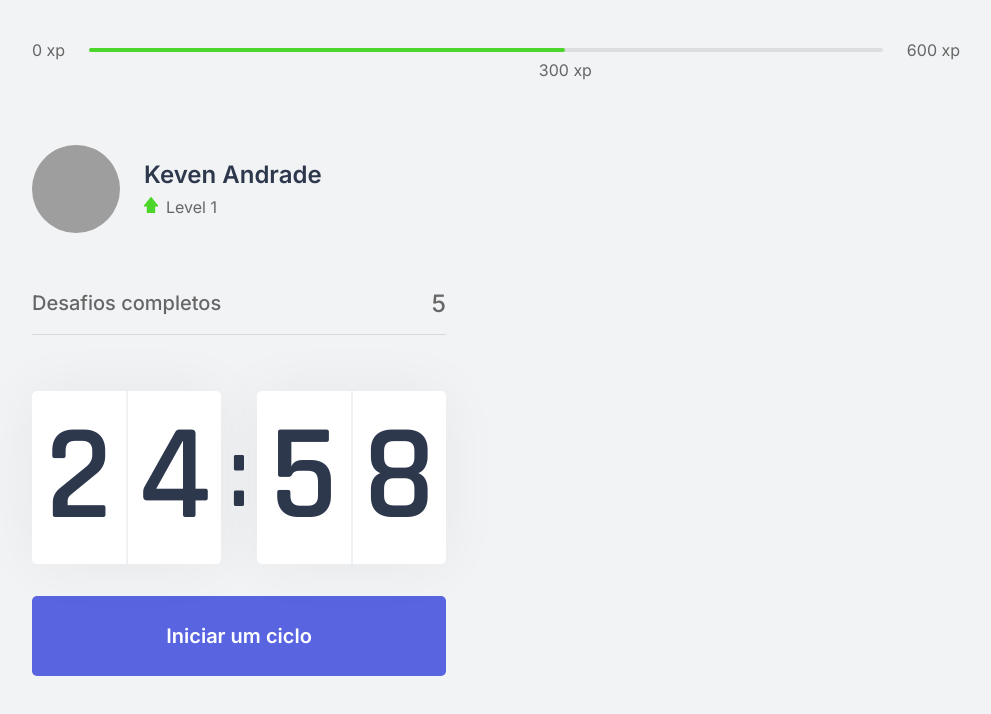
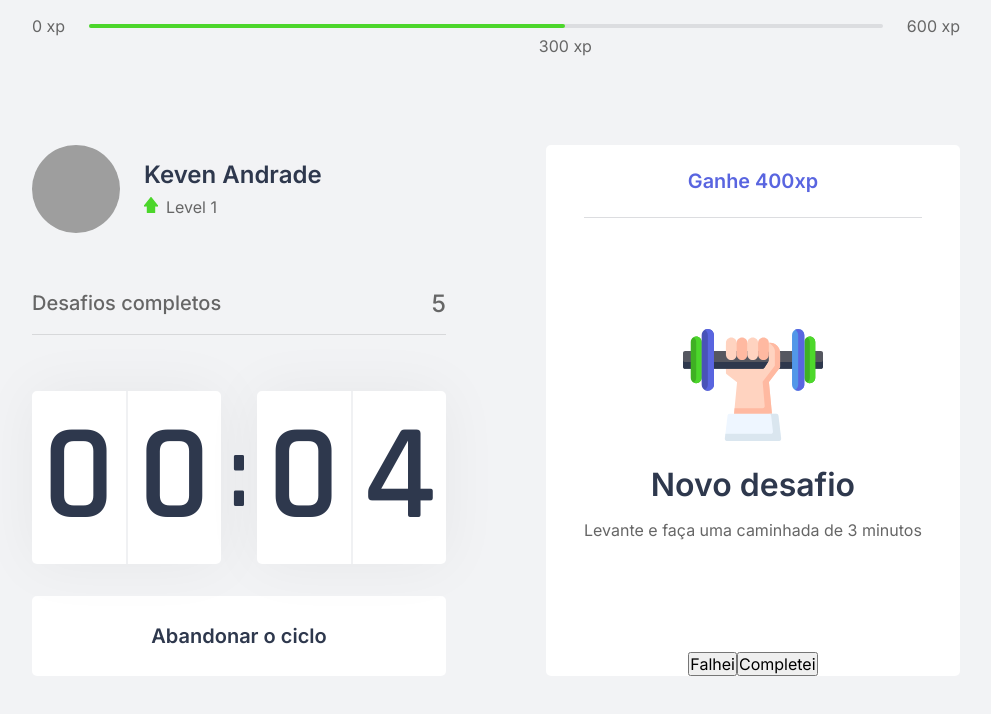
Before and after one commit to KevenAndrade/Take_a_break_Next.js, a Next.js app: page / in a window 1280 px wide. Both pictures are taken after a click on the button "Iniciar um ciclo". Shown: the top 714 px of the page, without its empty margins (144-1135 px from the left). Built offline with nearby package versions, Linux system fonts and the light colour scheme; grey boxes are pictures that could not be loaded.

Commit message:
countdown finished

```diff
--- /dev/null
+++ b/src/components/ChalengeBox.tsx
@@ -0,0 +1,40 @@
+import styles from '../styles/components/ChalengeBox.module.css';
+
+
+export function ChalengeBox(){
+    const hasActiveChallenge = true;
+    return (
+    <div className={styles.ChalengeBoxContainer}>
+    {hasActiveChallenge ? (
+        <div className={styles.ChalengeBoxActive}>
+            <header>Ganhe 400xp</header>
+            <main>
+                <img src="icons/body.svg" alt=""/>
+                <strong>Novo desafio</strong>
+                <p>Levante e faça uma caminhada de 3 minutos</p>
+            </main>
+            <footer>
+                <button
+                    type="button"
+                    className={styles.challengefailButton}
+                >Falhei
+                </button>
+                <button
+                    type="button"
+                    className={styles.challengecompleteButton}
+                >Completei
+                </button>
+            </footer>
+        </div>
+    ):(
+        <div className={styles.ChalengeBoxNotActive}>
+            <strong> Finalize um ciclo para receber desafios a serem completados</strong>
+            <p>
+                <img src="icons/level-up.svg" alt="Level up"/>
+                Avance de level completando desafios
+            </p>
+        </div>
+    )}
+    </div>
+    )
+}
--- a/src/components/CountDown.tsx
+++ b/src/components/CountDown.tsx
@@ -1,10 +1,13 @@
 import { useState, useEffect } from 'react';
 import styles from '../styles/components/CountDown.module.css';
 
+let countdownTimeout: NodeJS.Timeout;
+
 export function CountDown(){
 
-    const [time,setTime] = useState(25*60);
-    const [active,setActive] = useState(false);
+    const [time,setTime] = useState(0.1*60);
+    const [isactive,setActive] = useState(false);
+    const [hasFinished,sethasFinished] = useState(false);
 
     const minutes = Math.floor(time/60);
     const seconds = time % 60;
@@ -16,14 +19,24 @@
        setActive(true);
     }
 
+    function resetCount(){
+       clearTimeout(countdownTimeout);
+       setActive(false);
+       setTime(0.1*60);
+    }
+
     useEffect(() =>{
        /* console.log(active); */
-       if (active && time >0){
-        setTimeout(() =>{
+        if (isactive && time >0){
+            countdownTimeout = setTimeout(() =>{
                 setTime( time - 1 );
-        },1000)
+            },1000);
+        } else if (isactive  && time == 0) {
+            /* console.log('finalisou.'); */
+            setActive(false);
+            sethasFinished(true);
         }
-    }, [active, time])
+    }, [isactive, time])
 
     return (
         <div>
@@ -38,6 +51,25 @@
                     <span>{secR}</span>
                 </div>
             </div>
+
+            { hasFinished ? (
+                <button
+                    disabled
+                    className={styles.startCountButton}
+                >
+                    Ciclo encerrado
+                </button>
+            ):(
+                <>
+                    { isactive ? (
+                    <button
+                        type="button"
+                        className={`${styles.startCountButton} ${styles.startCountButtonActive}`}
+                        onClick={resetCount}
+                    >
+                            Abandonar o ciclo
+                    </button>
+                    ):(
                         <button
                         type="button"
                         className={styles.startCountButton}
@@ -45,6 +77,15 @@
                         >
                             Iniciar um ciclo
                         </button>
+                    )}
+                </>
+            )}
+
+
+
+
+
+
         </div>
     );
 }
--- a/src/pages/index.tsx
+++ b/src/pages/index.tsx
@@ -5,6 +5,7 @@
 import Experiencebar from "../components/Experiencebar";
 import { Perfil } from "../components/Perfil";
 import styles from '../styles/components/Home.module.css';
+import { ChalengeBox } from "../components/ChalengeBox";
 
 
 
@@ -23,7 +24,7 @@
         </div>
 
         <div>
-
+          <ChalengeBox/>
         </div>
       </section>
     </div>
--- /dev/null
+++ b/src/styles/components/ChalengeBox.module.css
@@ -0,0 +1,80 @@
+.ChalengeBoxContainer{
+    height: 100%;
+
+    background: var(--white);
+    border-radius: 5px;
+    box-shadow: 0 0 60 rgba(0, 0, 0, 0.05);
+
+    display: flex;
+    flex-direction: column;
+    align-items: center;
+    justify-content: center;
+
+    text-align: center;
+}
+
+.ChalengeBoxNotActive{
+    display: flex;
+    flex-direction: column;
+    align-items: center;
+}
+
+.ChalengeBoxNotActive strong{
+    font-size: 1.5rem;
+    font-weight: 500;
+    line-height: 1.4;
+}
+
+.ChalengeBoxNotActive p {
+    display: flex;
+    flex-direction: column;
+    align-items: center;
+    line-height: 1.4;
+    max-width: 40%;
+    margin-top: 3rem;
+}
+
+.ChalengeBoxNotActive p img{
+    margin-bottom: 1rem;
+}
+
+.ChalengeBoxActive{
+    height: 100%;
+
+    display:flex;
+    flex-direction:column;
+}
+
+.ChalengeBoxActive header{
+    color: var(--blue);
+    font-weight: 600;
+    font-size:1.24rem;
+    padding: 1.5rem 1.5rem;
+    border-bottom: 1px solid var(--gray-line);
+}
+.ChalengeBoxActive main {
+    flex: 1;
+    display:flex;
+    flex-direction:column;
+    align-items: center;
+    justify-content: center;
+}
+
+.ChalengeBoxActive main strong {
+    font-weight: 600;
+    font-size: 2rem;
+    color: var(--title);
+    margin: 1.5rem 0 1rem;
+}
+
+.ChalengeBoxActive main p {
+
+}
+
+.challengefailButton {
+
+}
+
+.challengecompleteButton {
+
+}
--- a/src/styles/components/CountDown.module.css
+++ b/src/styles/components/CountDown.module.css
@@ -59,6 +59,22 @@
     transition: background-color 0.2s;
 }
 
-.startCountButton:hover {
+.startCountButton:not(:disabled):hover {
     background: var(--blue-dark)
 }
+
+.startCountButtonActive {
+    background: var(--white);
+    color: var(--title);
+}
+
+.startCountButtonActive:not(:disabled):hover {
+    background: var(--red);
+    color: var(--white);
+}
+
+.startCountButton:disabled{
+    background: var(--white);
+    color: var(--text);
+    cursor: not-allowed;
+}
--- a/src/styles/components/Home.module.css
+++ b/src/styles/components/Home.module.css
@@ -2,7 +2,7 @@
     height: 100vh;
     max-width: 992px;
     margin: 0 auto;
-    padding: 2.5rem 2rem;
+    padding: 1rem 2rem;
 
     display:flex;
     flex-direction: column;
```
Lines whose indentation alone changed are shown as unchanged.
